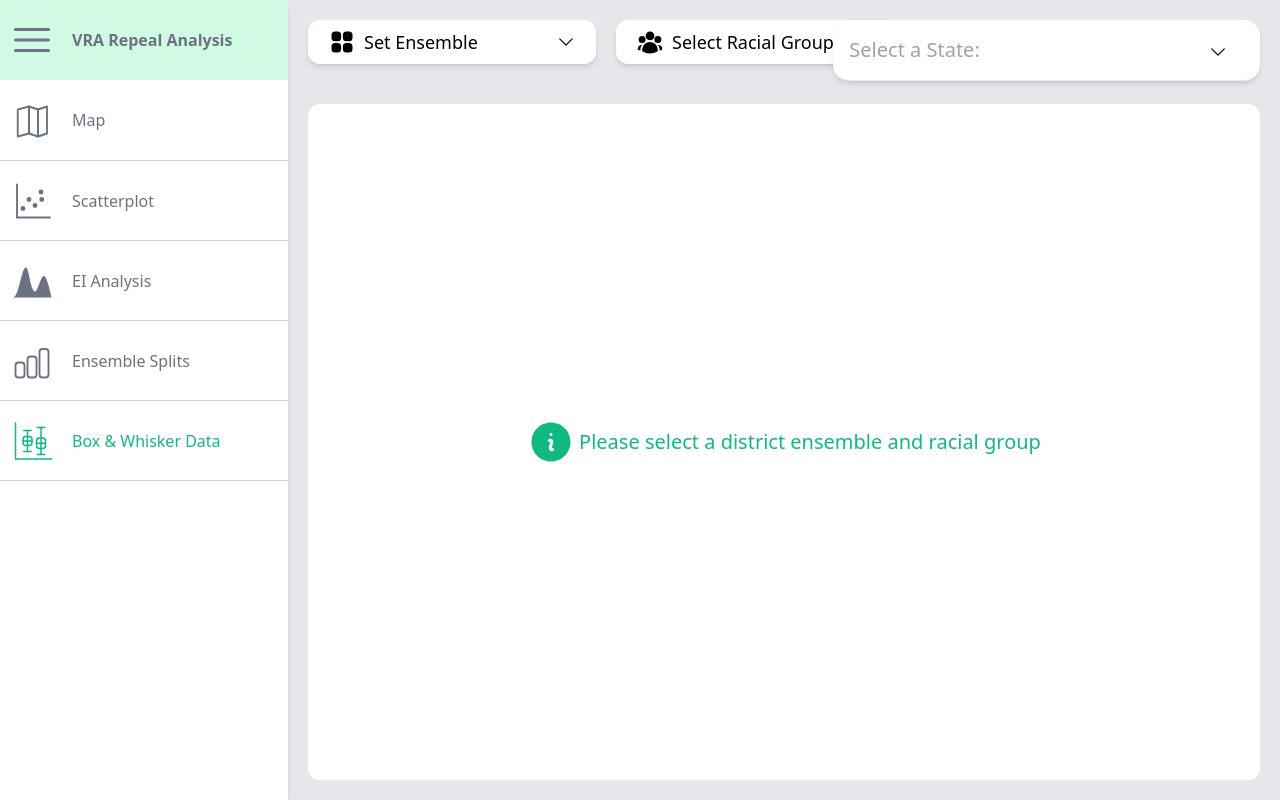
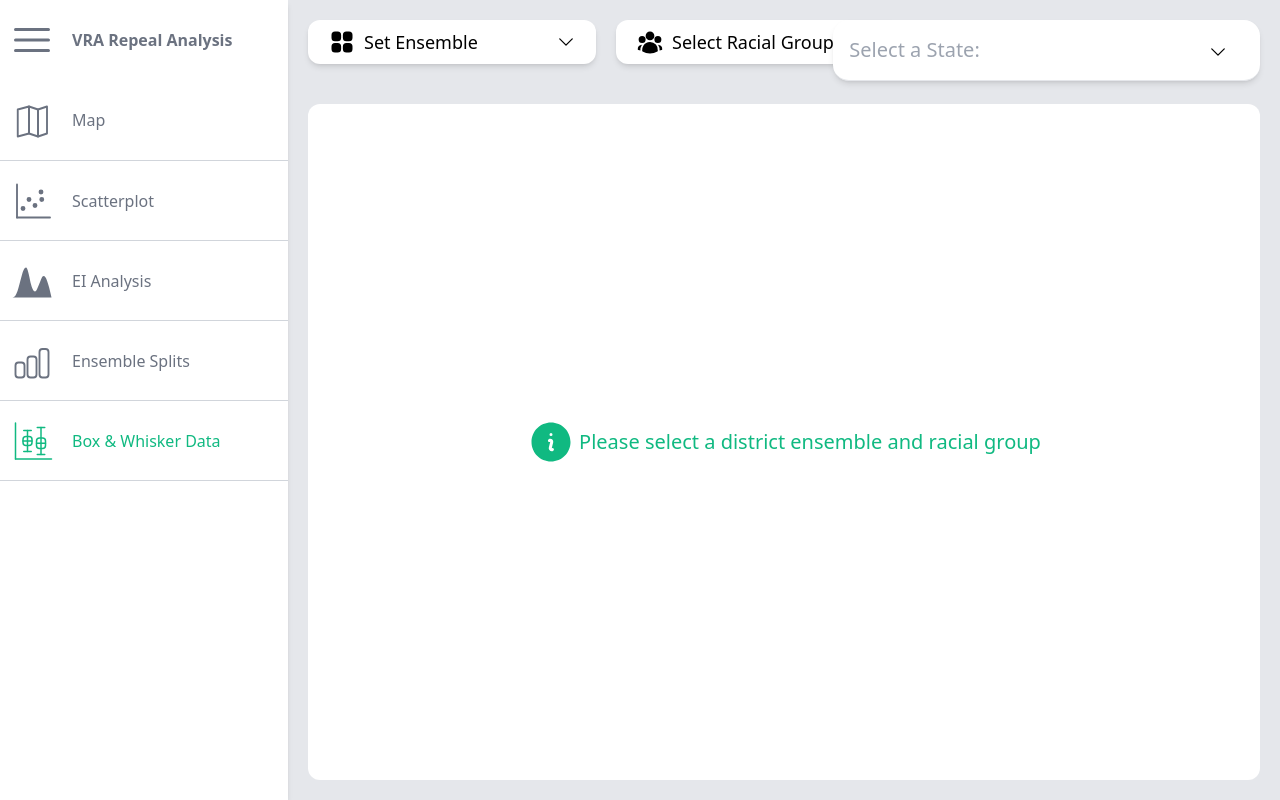
Before and after one commit to CSE416-Rockies/Rockies-VRA-Repeal-Analysis, a React (Vite) app in the folder client/: page /boxWhisker in a window 1280 px wide. Built offline with nearby package versions, Linux system fonts and the light colour scheme.

Commit message:
removed hoverable state on hamburger menu

```diff
--- a/client/src/components/NavBar.jsx
+++ b/client/src/components/NavBar.jsx
@@ -31,11 +31,11 @@ export default function NavBar(){
             onMouseEnter={() => setExpand(true)}
             onMouseLeave={() => setExpand(false)}
         >
-            <div id="hamburgerMenu" className="nav-link overflow-hidden whitespace-nowrap">
+            <div id="hamburgerMenu" className="flex items-center justify-start w-full h-20 p-2 overflow-hidden whitespace-nowrap">
                 <div className="flex items-center justify-center w-12 shrink-0">
                     <Bars3Icon className="nav-icon" />
                 </div>
-                <div className={`nav-label p-4 transition-opacity duration-500 ${expand ? 'opacity-100' : 'opacity-0'} font-bold`}>
+                <div className={`p-4 text-gray-500 transition-opacity duration-500 ${expand ? 'opacity-100' : 'opacity-0'} font-bold`}>
                     VRA Repeal Analysis
                 </div>
             </div>
```
